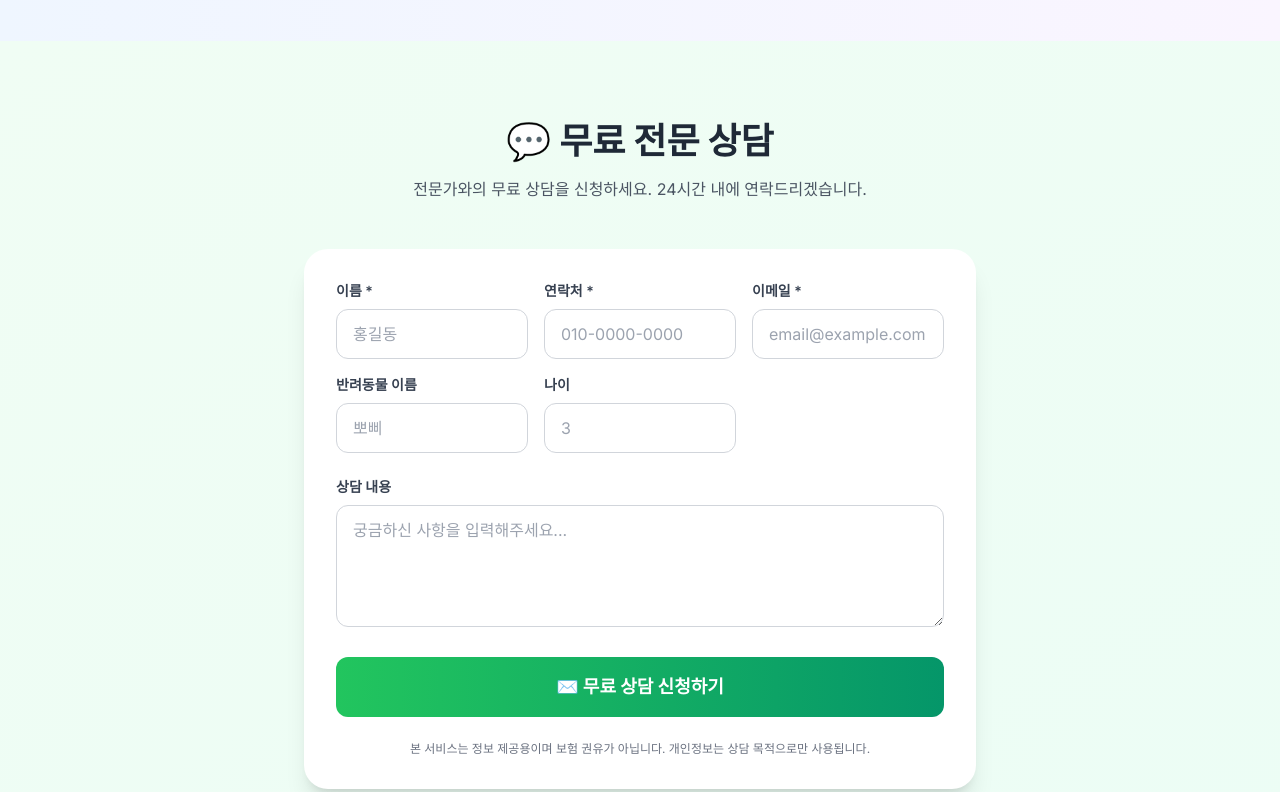
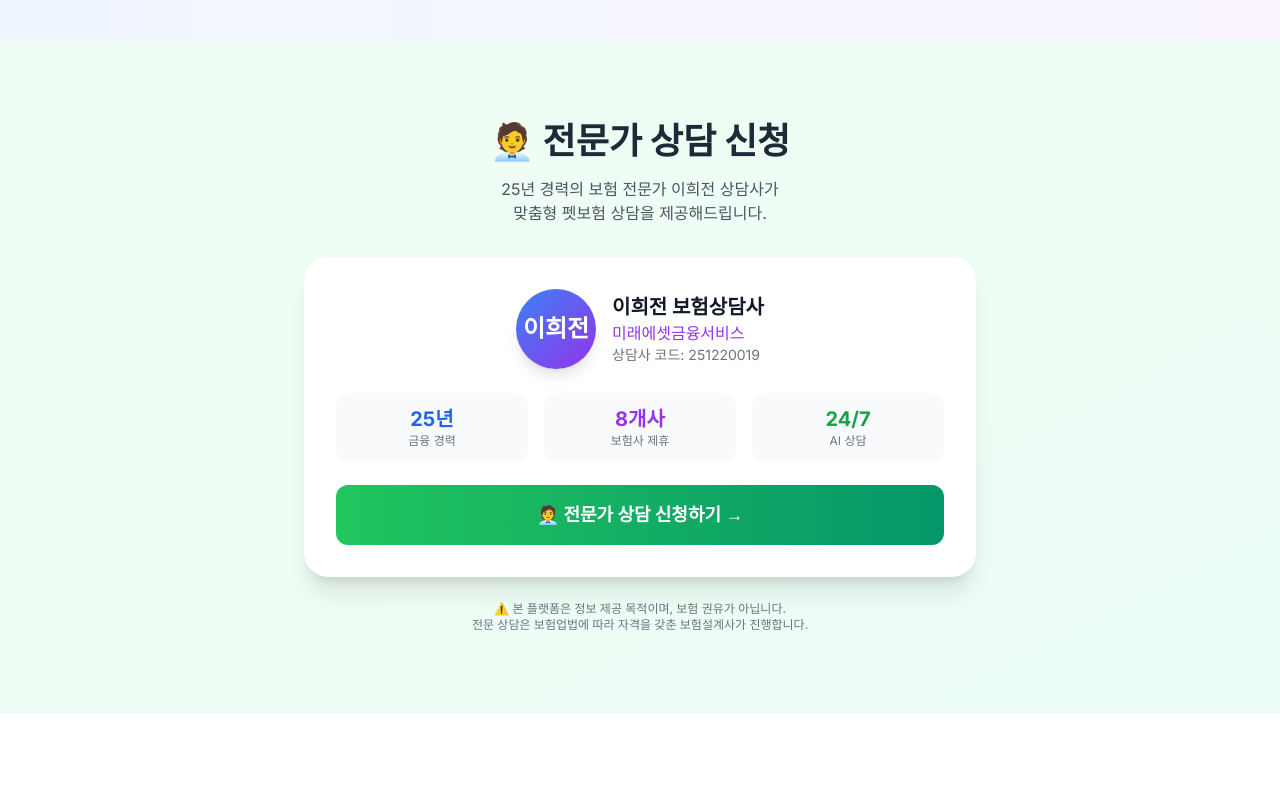
Before and after one commit to HeeJeonLee/petcare-phase2, a React (Vite) app: page / in a window 1280 px wide. Shown: the part 3540-4332 px from the top of the page. Built offline with nearby package versions, Linux system fonts and the light colour scheme; no server answers.

Commit message:
refactor: 상담폼을 랜딩페이지 링크로 변경 (보험업법 준수)

```diff
--- a/src/App.jsx
+++ b/src/App.jsx
@@ -20,11 +20,6 @@ const App = () => {
   const [activeSection, setActiveSection] = useState('home');
   const [showChatBot, setShowChatBot] = useState(false);
   const [showMobileMenu, setShowMobileMenu] = useState(false);
-  const [formData, setFormData] = useState({
-    name: '', phone: '', email: '', petName: '', petAge: '', message: ''
-  });
-  const [submitStatus, setSubmitStatus] = useState(null);
-  const [isSubmitting, setIsSubmitting] = useState(false);
 
   const sections = {
     home: null,
@@ -38,39 +33,6 @@ const App = () => {
     hospital: <HospitalFinder />,
     claim: <ClaimProcess />,
     mypage: <MyPage />
-  };
-
-  const handleConsultationSubmit = async (e) => {
-    e.preventDefault();
-    setIsSubmitting(true);
-    setSubmitStatus(null);
-
-    try {
-      const response = await fetch('/api/send-email', {
-        method: 'POST',
-        headers: { 'Content-Type': 'application/json' },
-        body: JSON.stringify({
-          name: formData.name,
-          phone: formData.phone,
-          email: formData.email,
-          petType: formData.petName,
-          petAge: formData.petAge,
-          message: formData.message
-        })
-      });
-
-      if (response.ok) {
-        setSubmitStatus({ type: 'success', message: '상담 신청이 완료되었습니다! 24시간 내에 연락드리겠습니다.' });
-        setFormData({ name: '', phone: '', email: '', petName: '', petAge: '', message: '' });
-      } else {
-        setSubmitStatus({ type: 'error', message: '전송 중 오류가 발생했습니다. 다시 시도해주세요.' });
-      }
-    } catch (error) {
-      console.error('상담 신청 오류:', error);
-      setSubmitStatus({ type: 'error', message: '네트워크 오류가 발생했습니다.' });
-    } finally {
-      setIsSubmitting(false);
-    }
   };
 
   const HomePage = () => (
@@ -290,65 +252,56 @@ const App = () => {
         </div>
       </section>
 
-      {/* Consultation Form */}
+      {/* Consultation CTA - 랜딩페이지 연결 (보험업법 준수: 직접 고객 정보 수집 없음) */}
       <section id="consultation" className="py-16 sm:py-20 px-4 bg-gradient-to-br from-green-50 to-emerald-50">
-        <div className="max-w-2xl mx-auto">
-          <h2 className="text-3xl sm:text-4xl font-black text-gray-800 mb-4 text-center">💬 무료 전문 상담</h2>
-          <p className="text-center text-gray-600 mb-8 sm:mb-12 text-sm sm:text-base">전문가와의 무료 상담을 신청하세요. 24시간 내에 연락드리겠습니다.</p>
+        <div className="max-w-2xl mx-auto text-center">
+          <h2 className="text-3xl sm:text-4xl font-black text-gray-800 mb-4">🧑‍💼 전문가 상담 신청</h2>
+          <p className="text-gray-600 mb-6 sm:mb-8 text-sm sm:text-base">
+            25년 경력의 보험 전문가 이희전 상담사가<br/>
+            맞춤형 펫보험 상담을 제공해드립니다.
+          </p>
 
-          <form onSubmit={handleConsultationSubmit} className="bg-white rounded-2xl sm:rounded-3xl shadow-xl p-6 sm:p-8 space-y-5 sm:space-y-6">
-            <div className="grid grid-cols-1 sm:grid-cols-2 lg:grid-cols-3 gap-4">
-              <div>
-                <label className="block text-sm font-semibold text-gray-700 mb-2">이름 *</label>
-                <input type="text" required value={formData.name} onChange={(e) => setFormData({ ...formData, name: e.target.value })}
-                  placeholder="홍길동" className="w-full border border-gray-300 rounded-xl px-4 py-3 focus:ring-2 focus:ring-green-500 outline-none text-sm sm:text-base" />
+          <div className="bg-white rounded-2xl sm:rounded-3xl shadow-xl p-6 sm:p-8 mb-6">
+            <div className="flex flex-col sm:flex-row items-center justify-center gap-4 mb-6">
+              <div className="w-20 h-20 bg-gradient-to-br from-blue-500 to-purple-600 rounded-full flex items-center justify-center text-white text-2xl font-bold shadow-lg">
+                이희전
               </div>
-
-              <div>
-                <label className="block text-sm font-semibold text-gray-700 mb-2">연락처 *</label>
-                <input type="tel" required value={formData.phone} onChange={(e) => setFormData({ ...formData, phone: e.target.value })}
-                  placeholder="010-0000-0000" className="w-full border border-gray-300 rounded-xl px-4 py-3 focus:ring-2 focus:ring-green-500 outline-none text-sm sm:text-base" />
-              </div>
-
-              <div>
-                <label className="block text-sm font-semibold text-gray-700 mb-2">이메일 *</label>
-                <input type="email" required value={formData.email} onChange={(e) => setFormData({ ...formData, email: e.target.value })}
-                  placeholder="email@example.com" className="w-full border border-gray-300 rounded-xl px-4 py-3 focus:ring-2 focus:ring-green-500 outline-none text-sm sm:text-base" />
-              </div>
-
-              <div>
-                <label className="block text-sm font-semibold text-gray-700 mb-2">반려동물 이름</label>
-                <input type="text" value={formData.petName} onChange={(e) => setFormData({ ...formData, petName: e.target.value })}
-                  placeholder="뽀삐" className="w-full border border-gray-300 rounded-xl px-4 py-3 focus:ring-2 focus:ring-green-500 outline-none text-sm sm:text-base" />
-              </div>
-
-              <div>
-                <label className="block text-sm font-semibold text-gray-700 mb-2">나이</label>
-                <input type="number" value={formData.petAge} onChange={(e) => setFormData({ ...formData, petAge: e.target.value })}
-                  placeholder="3" className="w-full border border-gray-300 rounded-xl px-4 py-3 focus:ring-2 focus:ring-green-500 outline-none text-sm sm:text-base" />
+              <div className="text-center sm:text-left">
+                <h3 className="text-xl font-bold text-gray-900">이희전 보험상담사</h3>
+                <p className="text-purple-600 font-medium">미래에셋금융서비스</p>
+                <p className="text-sm text-gray-500">상담사 코드: 251220019</p>
               </div>
             </div>
 
-            <div>
-              <label className="block text-sm font-semibold text-gray-700 mb-2">상담 내용</label>
-              <textarea value={formData.message} onChange={(e) => setFormData({ ...formData, message: e.target.value })}
-                placeholder="궁금하신 사항을 입력해주세요..." rows="4"
-                className="w-full border border-gray-300 rounded-xl px-4 py-3 focus:ring-2 focus:ring-green-500 outline-none text-sm sm:text-base"></textarea>
+            <div className="grid grid-cols-3 gap-4 mb-6 text-center">
+              <div className="bg-gray-50 rounded-xl p-3">
+                <div className="text-xl font-bold text-blue-600">25년</div>
+                <div className="text-xs text-gray-500">금융 경력</div>
+              </div>
+              <div className="bg-gray-50 rounded-xl p-3">
+                <div className="text-xl font-bold text-purple-600">8개사</div>
+                <div className="text-xs text-gray-500">보험사 제휴</div>
+              </div>
+              <div className="bg-gray-50 rounded-xl p-3">
+                <div className="text-xl font-bold text-green-600">24/7</div>
+                <div className="text-xs text-gray-500">AI 상담</div>
+              </div>
             </div>
 
-            {submitStatus && (
-              <div className={`p-4 rounded-xl ${submitStatus.type === 'success' ? 'bg-green-100 text-green-800 border border-green-200' : 'bg-red-100 text-red-800 border border-red-200'}`}>
-                {submitStatus.message}
-              </div>
-            )}
+            <a
+              href="https://insurance-consultant-landing.vercel.app"
+              target="_blank"
+              rel="noopener noreferrer"
+              className="block w-full bg-gradient-to-r from-green-500 to-emerald-600 hover:shadow-lg text-white py-4 rounded-xl font-bold text-base sm:text-lg transition text-center"
+            >
+              🧑‍💼 전문가 상담 신청하기 →
+            </a>
+          </div>
 
-            <button type="submit" disabled={isSubmitting}
-              className="w-full bg-gradient-to-r from-green-500 to-emerald-600 hover:shadow-lg text-white py-4 rounded-xl font-bold text-base sm:text-lg transition disabled:opacity-50 disabled:cursor-not-allowed">
-              {isSubmitting ? '전송 중...' : '✉️ 무료 상담 신청하기'}
-            </button>
-
-            <p className="text-xs text-gray-500 text-center">본 서비스는 정보 제공용이며 보험 권유가 아닙니다. 개인정보는 상담 목적으로만 사용됩니다.</p>
-          </form>
+          <p className="text-xs text-gray-500">
+            ⚠️ 본 플랫폼은 정보 제공 목적이며, 보험 권유가 아닙니다.<br/>
+            전문 상담은 보험업법에 따라 자격을 갖춘 보험설계사가 진행합니다.
+          </p>
         </div>
       </section>
 
```
